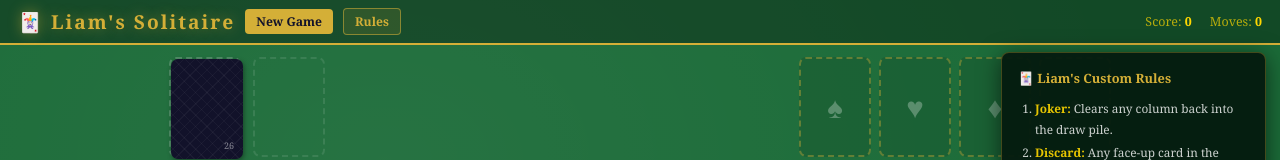
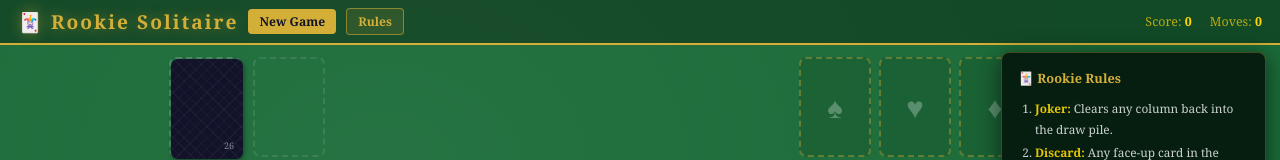
Before and after one commit to codemastr67/rookie-solitaire, a plain HTML site: page index.html in a window 1280 px wide. Both pictures are taken after a click on the button "Rules". Shown: the top 160 px of the page. Drawn offline with Linux system fonts and the light colour scheme.

Commit message:
Rename game from 'Liam's Solitaire' to 'Rookie Solitaire'

```diff
--- a/index.html
+++ b/index.html
@@ -3,7 +3,7 @@
 <head>
 <meta charset="UTF-8">
 <meta name="viewport" content="width=device-width, initial-scale=1.0">
-<title>Liam's Solitaire</title>
+<title>Rookie Solitaire</title>
 <style>
 :root {
   --felt: #1b6b38;
@@ -262,7 +262,7 @@
 <body>
 
 <div id="hdr">
-  <h1>🃏 Liam's Solitaire</h1>
+  <h1>🃏 Rookie Solitaire</h1>
   <button class="hbtn" onclick="initGame()">New Game</button>
   <button class="hbtn outline" onclick="toggleRules()">Rules</button>
   <div id="hstats">
@@ -274,7 +274,7 @@
 <div id="jbanner">🃏 JOKER ACTIVE — Click any column to clear it!</div>
 
 <div id="rpanel">
-  <h3>🃏 Liam's Custom Rules</h3>
+  <h3>🃏 Rookie Rules</h3>
   <ol>
     <li><b>Joker:</b> Clears any column back into the draw pile.</li>
     <li><b>Discard:</b> Any face-up card in the discard is playable — not just the top one.</li>
```
